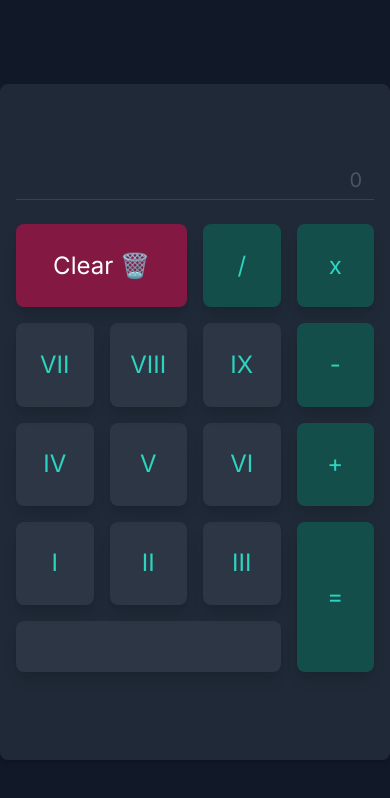
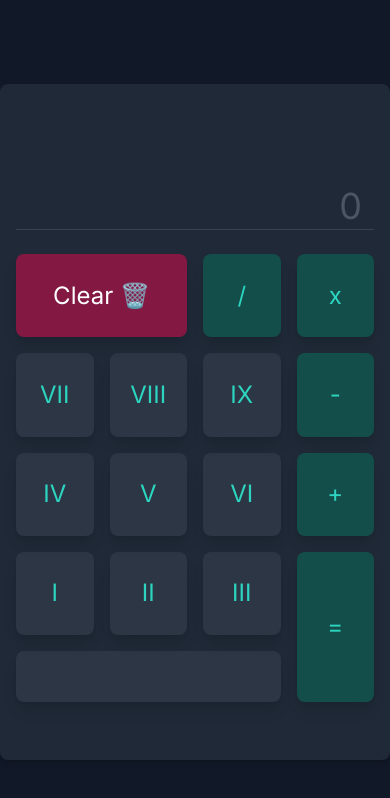
Before and after one commit to Personal-nt/romancalculator, a React (Vite) app: page / in a window 390 px wide. Shown: the top 798 px of the page. Built offline with nearby package versions, Linux system fonts and the light colour scheme.

Commit message:
mobile font responsive refactored

```diff
--- a/src/App.tsx
+++ b/src/App.tsx
@@ -193,11 +193,11 @@ function Calculator() {
                     NICO's ROMAN CALCULATOR
                 </h3>
                 <div className="h-[80%] w-screen rounded-lg bg-gray-800 p-4 text-teal-400 shadow-md md:h-auto md:w-80 md:p-8">
-                    <div className="h-[100px] border-b border-gray-700 pb-0 md:pb-4">
-                        <div className="h-2/3 flex justify-end items-center text-right text-4xl pr-3 font-bold text-gray-300">
+                    <div className="h-[130px] border-b border-gray-700 pb-0 md:pb-4">
+                        <div className="h-2/3 flex justify-end items-center text-right text-6xl md:text-4xl pr-3 font-bold text-gray-300">
                             {romanNumber}
                         </div>
-                        <div className="text-right text-xl text-gray-600 pr-3 flex justify-end items-center">
+                        <div className="text-right text-4xl md:text-xl text-gray-600 pr-3 flex justify-end items-center">
                             {tempOperation > 0
                                 ? tempOperation
                                 : totalCalc.toFixed(0)}
```
